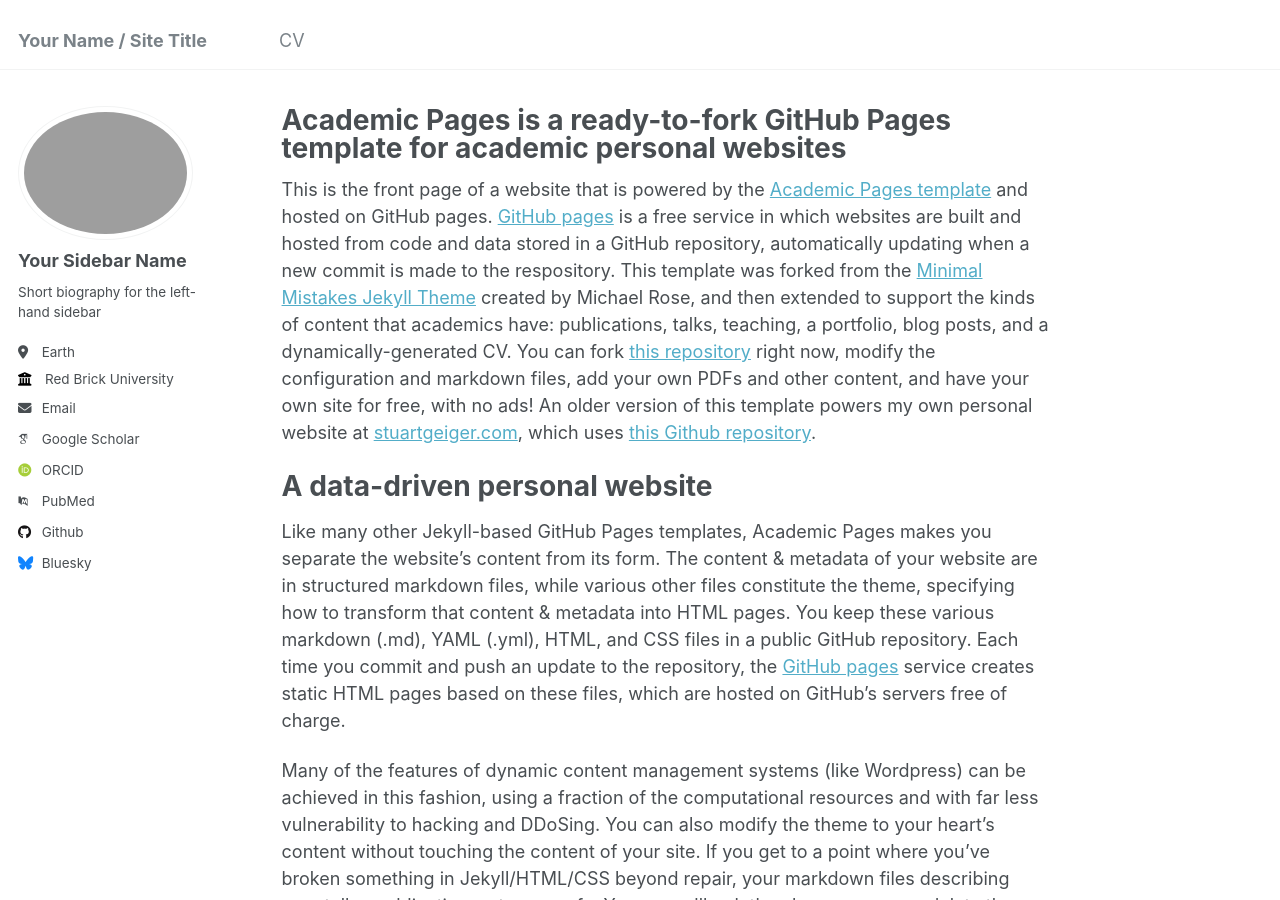
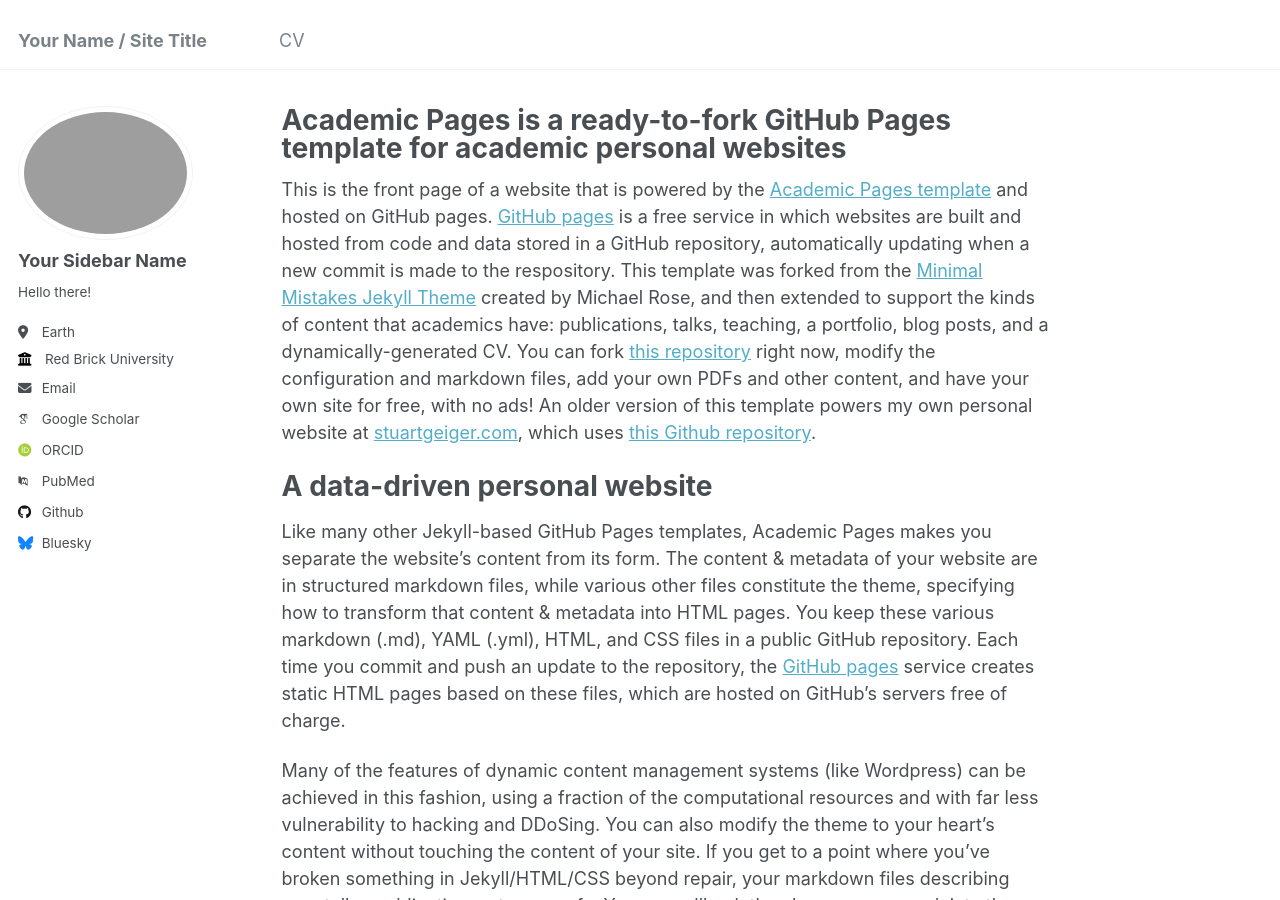
Before and after one commit to Vaagishwaran-Sivakumar/vaagishwaran-sivakumar.github.io, a Jekyll site: the page built from _pages/about.md, in a window 1280 px wide and 900 px high. Built offline with Jekyll 4.4.1, drawn with Linux system fonts in a browser that asks for light colours; some web fonts are replaced.

Commit message:
short bio added

```diff
--- a/_config.yml
+++ b/_config.yml
@@ -24,7 +24,7 @@
   avatar           : "profile_photo.jpg"
   name             : "Your Sidebar Name"
   pronouns         : # example: "she/her"
-  bio              : "Short biography for the left-hand sidebar"
+  bio              : "Hello there!"
   location         : "Earth"
   employer         : "Red Brick University"
   uri              : # URL
```
